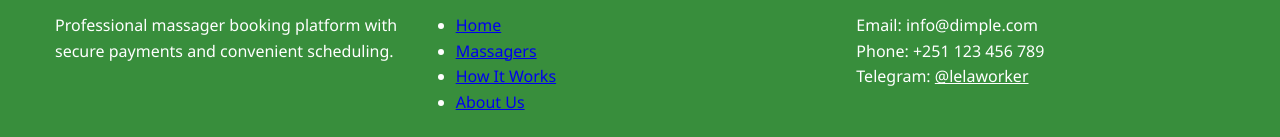
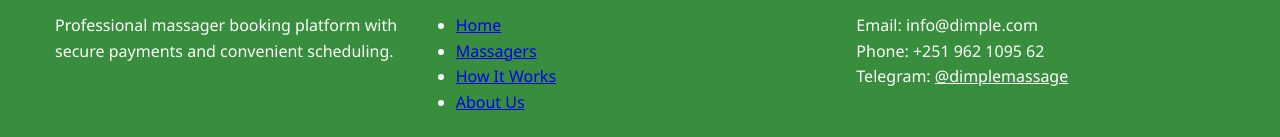
Before and after one commit to habtamu-tamere/massa4, a website: page public/index.html in a window 1280 px wide. Shown: the part 878-1015 px from the top of the page. Drawn offline with Linux system fonts and the light colour scheme; no server answers.

Commit message:
Update index.html

```diff
--- a/public/index.html
+++ b/public/index.html
@@ -93,8 +93,8 @@
             <div class="footer-section">
                 <h3>Contact Us</h3>
                 <p>Email: info@dimple.com</p>
-                <p>Phone: +251 123 456 789</p>
-                <p>Telegram: <a href="https://t.me/lelaworker" style="color: white;">@lelaworker</a></p>
+                <p>Phone: +251 962 1095 62</p>
+                <p>Telegram: <a href="https://t.me/dimplemassage" style="color: white;">@dimplemassage</a></p>
             </div>
         </div>
         <div class="container footer-bottom">
```
